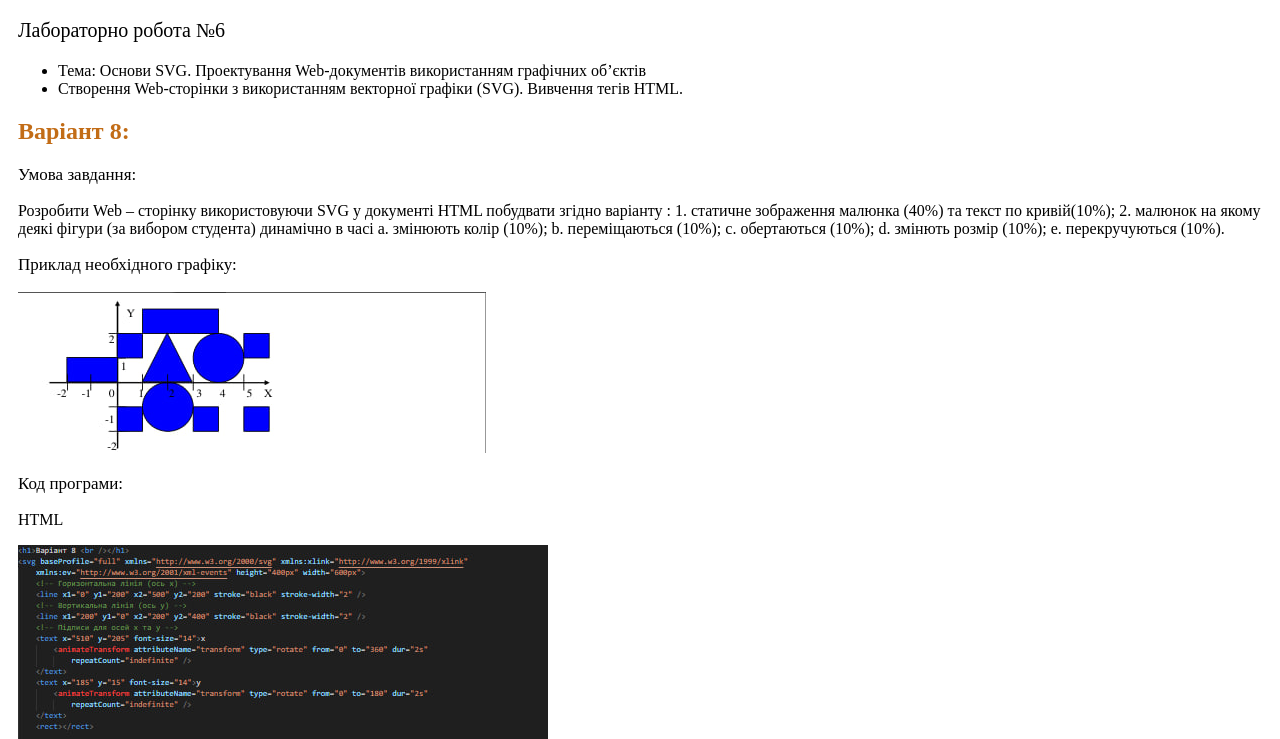
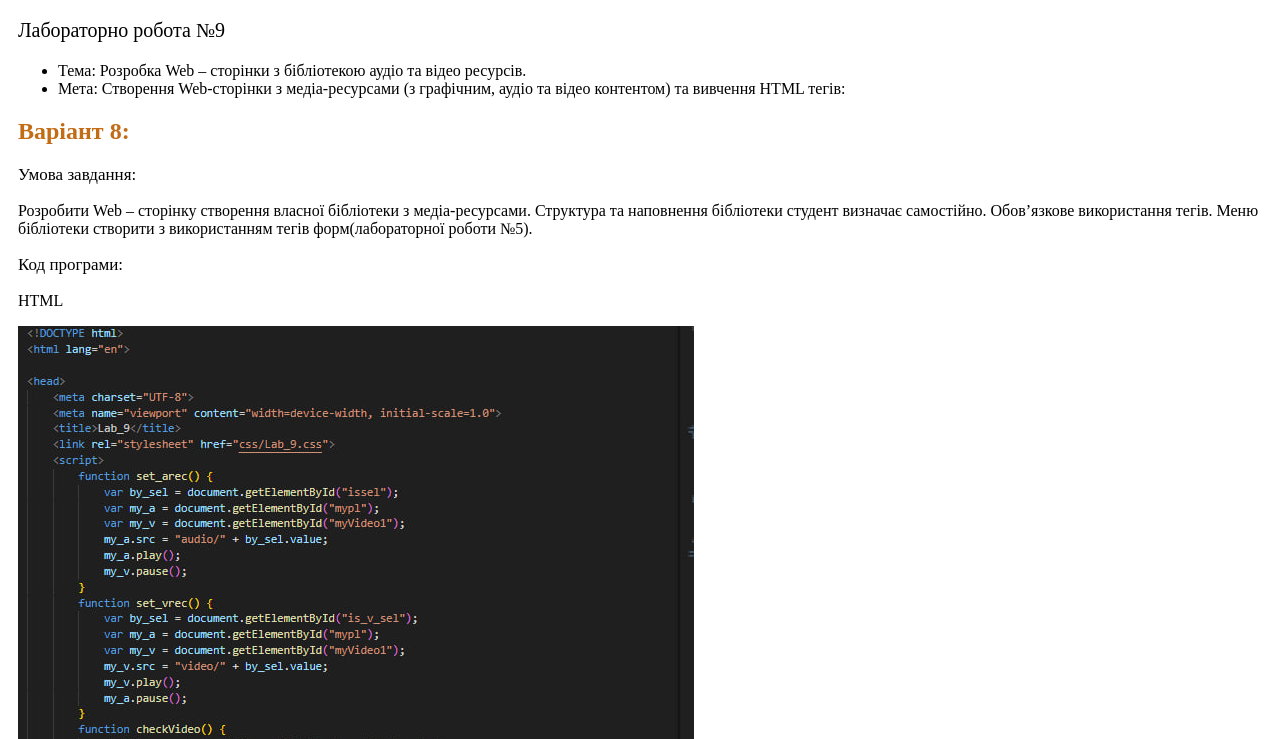
Before and after one commit to VLazorykOOP/weblab1-Mykytiuk-Anatolii, a plain HTML site: page Lab_9_ZVIT.HTML in a window 1280 px wide. Shown: the part 61-800 px from the top of the page. Drawn offline with Linux system fonts and the light colour scheme.

Commit message:
Zvit_lab_9_begin

```diff
--- a/Lab_9_ZVIT.HTML
+++ b/Lab_9_ZVIT.HTML
@@ -1,56 +1,51 @@
 <!DOCTYPE html>
 <html lang="en">
+
 <head>
     <meta charset="UTF-8">
     <meta name="viewport" content="width=device-width, initial-scale=1.0">
     <title>Document</title>
 </head>
+
 <body>
     <div style="margin: 10px;">
         <div>
             <h1 class="title1">Звіт</h1>
         </div>
         <div class="obj1">
-            <p style="font-size: 20px; font-family: 'Times New Roman', Times, serif;">Лабораторно робота №6</p>
+            <p style="font-size: 20px; font-family: 'Times New Roman', Times, serif;">Лабораторно робота №9</p>
             <ul>
-                <li>Тема: Основи SVG. Проектування Web-документів використанням
-                    графічних об’єктів</li>
-                <li>Створення Web-сторінки з використанням векторної графіки (SVG). Вивчення
-                    тегів HTML.</li>
+                <li>Тема: Розробка Web – сторінки з бібліотекою
+                    аудіо та відео ресурсів.</li>
+                <li>Мета: Створення Web-сторінки з медіа-ресурсами (з графічним, аудіо та відео
+                    контентом) та вивчення HTML тегів:</li>
             </ul>
         </div>
         <div>
             <h2 style="color: rgb(194, 108, 22);">Варіант 8: </h2>
             <p style="font-size: 17px;">Умова завдання:</p>
-            <p>Розробити Web – сторінку використовуючи SVG у документі HTML побудвати
-                згідно варіанту :
-                1. статичне зображення малюнка (40%) та текст по кривій(10%);
-                2. малюнок на якому деякі фігури (за вибором студента) динамічно в часі
-                a. змінюють колір (10%);
-                b. переміщаються (10%);
-                c. обертаються (10%);
-                d. змінють розмір (10%);
-                e. перекручуються (10%).</p>
+            <p>Розробити Web – сторінку створення власної бібліотеки з медіа-ресурсами.
+                Структура та наповнення бібліотеки студент визначає самостійно. Обов’язкове
+                використання тегів. Меню бібліотеки створити з
+                використанням тегів форм(лабораторної роботи №5).</p>
         </div>
 
-        <div class=obj2>
-            <p style="font-size: 17px;">Приклад необхідного графіку:</p>
-            <img src="images/images copy/graf.jpg" alt="">
-        </div>
         <div class="obj5">
             <p style="font-size: 17px;">Код програми:</p>
             <p>HTML</p>
-            <img src="images/images copy/code1.jpg" alt="">
-            <p><img src="images/images copy/code2.jpg" alt=""></p>
+            <img src="images/images copy/photo_25.jpg" alt="">
+            <p><img src="images/images copy/photo_26.jpg" alt=""></p>
+            <p><img src="images/images copy/photo_27.jpg" alt=""></p>
+            <p><img src="images/images copy/photo_28.jpg" alt=""></p>
             Результат виконнання роботи:
-            <p><img src="images/images copy/img18.jpg" alt=""></p>
+            <p><img src="images/images copy/photo_29.jpg" alt=""></p>
         </div>
         <div>
             <h2 style="color: rgb(194, 108, 22);">Висновок:</h2>
             <p style="font-family: 'Times New Roman', Times, serif;">
-                Під час виконання даної лабораторної роботи я навчився працювати SVG створювати об'єкти векторної
-                графіки та анімувати створені об'єкти
+                Під час виконання даної лабораторної роботи я навчився працювати з аудіо та медіа файлами на веб сторінці з використанням HTML, CSS та JS ресурсів.
             </p>
         </div>
 </body>
+
 </html>
```
Also changed, not shown: images/images copy/photo_25.jpg (added), images/images copy/photo_26.jpg (added), images/images copy/photo_27.jpg (added), images/images copy/photo_28.jpg (added), images/images copy/photo_29.jpg (added).
